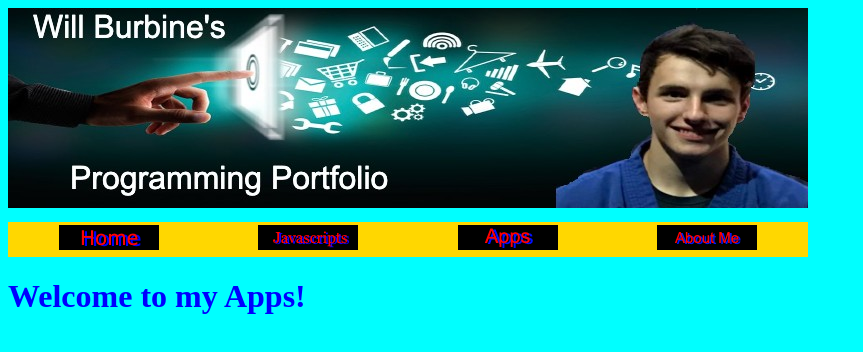
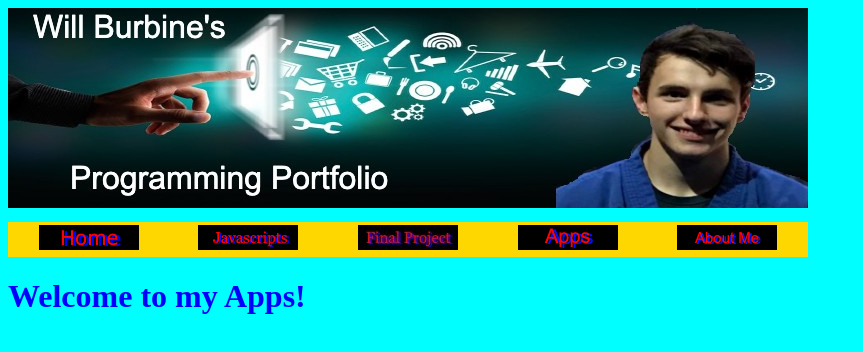
Before and after one commit to WillBurbine/WillBurbine.github.io, a plain HTML site: page apps.html in a window 1280 px wide. Shown: the whole page, without its empty margins (0-863 px from the left). Drawn offline with Linux system fonts and the light colour scheme.

Commit message:
Update apps.html

```diff
--- a/apps.html
+++ b/apps.html
@@ -12,6 +12,7 @@
                 <tr>
                     <th> <a href="https://willburbine.github.io/index.html"> <img src="https://github.com/WillBurbine/WillBurbine.github.io/blob/main/home.png?raw=true" </a> </th>
                     <th> <a href="https://willburbine.github.io/javascripts.html"> <img src="https://github.com/WillBurbine/WillBurbine.github.io/blob/main/Javascripts.png?raw=true" </a> </th>
+                    <th> <a href="https://willburbine.github.io/FinalProject.html"> <img src="https://github.com/WillBurbine/WillBurbine.github.io/blob/main/finalproject.jpg?raw=true"> </th>
                     <th> <a href="https://willburbine.github.io/apps.html"> <img src="https://github.com/WillBurbine/WillBurbine.github.io/blob/main/Apps.png?raw=true"> </th>
                     <th> <a href="https://willburbine.github.io/about.html"> <img src="https://github.com/WillBurbine/WillBurbine.github.io/blob/main/About.png?raw=true" </a> </th>
                 </tr>
```
